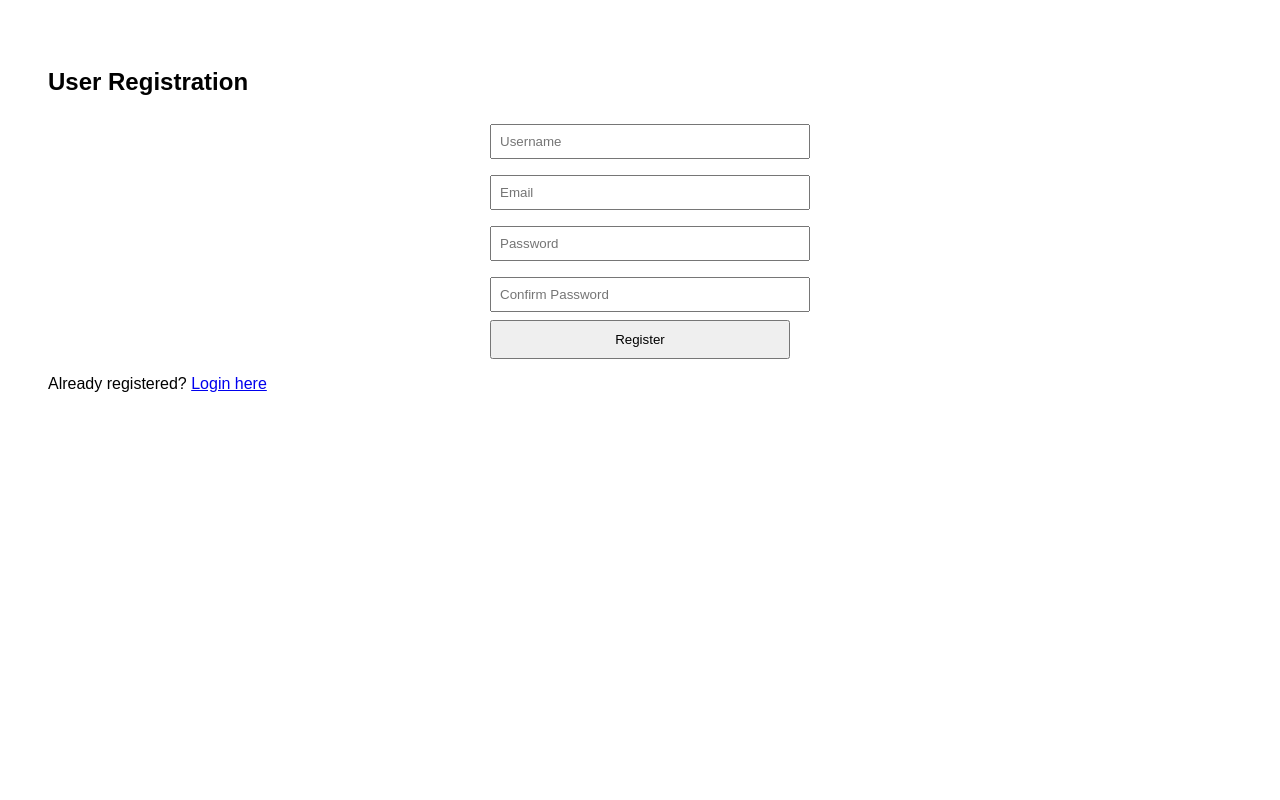
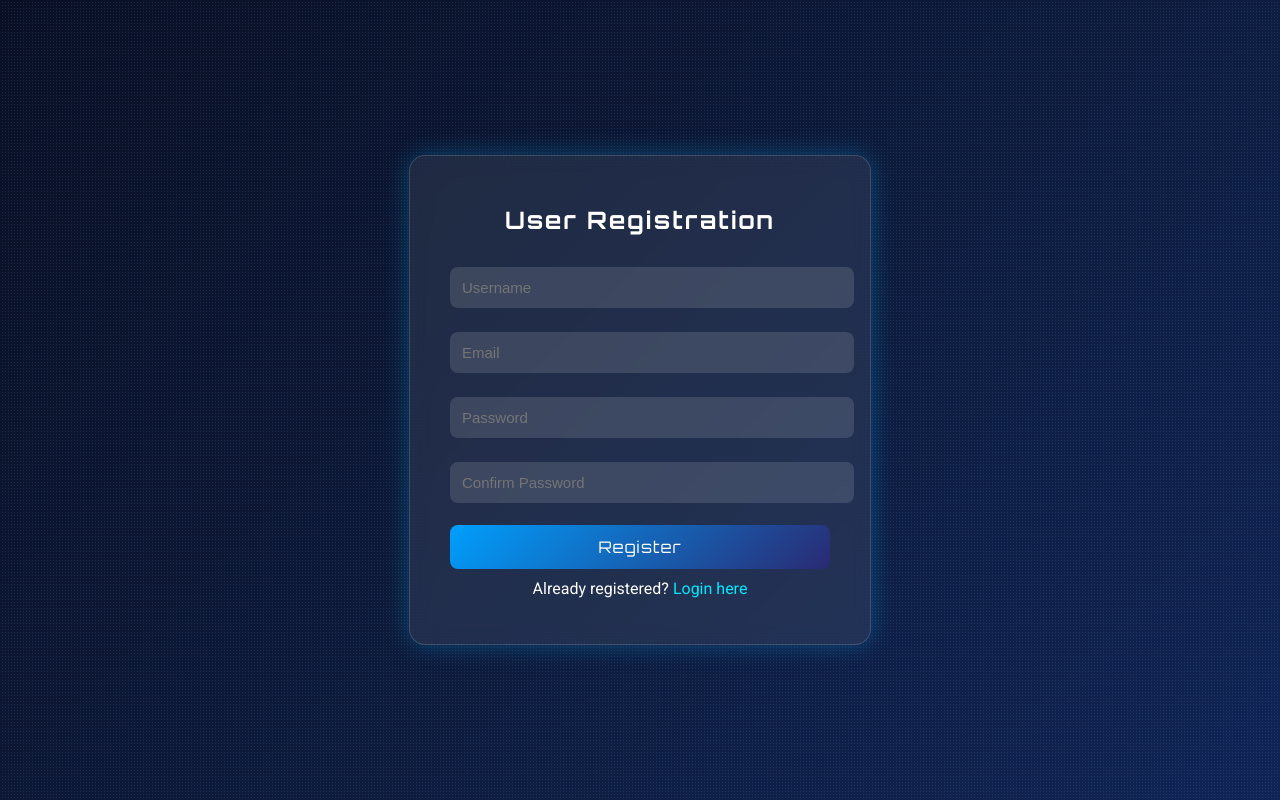
Before and after one commit to wzizheng5-crypto/MyWeb, a website: page index.html in a window 1280 px wide. Drawn offline with Linux system fonts and the light colour scheme.

Commit message:
Update code

```diff
--- a/index.html
+++ b/index.html
@@ -3,15 +3,125 @@
 <head>
     <meta charset="UTF-8">
     <title>Sign Up</title>
+
+    <!-- Google Fonts -->
+    <link href="https://fonts.googleapis.com/css2?family=Orbitron:wght@400;700&family=Roboto&display=swap" rel="stylesheet">
+
     <style>
-        body { font-family: Arial; padding: 40px; }
-        form { width: 300px; margin: auto; }
-        input { width: 100%; padding: 8px; margin: 8px 0; }
-        button { width: 100%; padding: 10px; }
+        body {
+            margin: 0;
+            height: 100vh;
+            background: linear-gradient(135deg, #0a0f24, #0e1a3a, #112455);
+            font-family: 'Roboto', sans-serif;
+            display: flex;
+            justify-content: center;
+            align-items: center;
+            color: white;
+            overflow: hidden;
+        }
+
+        /* 背景粒子 */
+        .particles {
+            position: fixed;
+            top: 0; left: 0;
+            width: 100%; height: 100%;
+            background-image: radial-gradient(#4fc3f7 1px, transparent 1px);
+            background-size: 3px 3px;
+            opacity: 0.15;
+            z-index: -1;
+            animation: moveParticles 20s linear infinite;
+        }
+
+        @keyframes moveParticles {
+            from { background-position: 0 0; }
+            to { background-position: 1000px 1000px; }
+        }
+
+        /* 玻璃卡片效果 */
+        .card {
+            width: 380px;
+            padding: 30px 40px;
+            background: rgba(255, 255, 255, 0.08);
+            backdrop-filter: blur(10px);
+            border-radius: 16px;
+            border: 1px solid rgba(255, 255, 255, 0.15);
+            box-shadow: 0 0 25px rgba(0, 180, 255, 0.3);
+            animation: fadeIn 1.5s ease;
+        }
+
+        @keyframes fadeIn {
+            from { opacity: 0; transform: translateY(20px); }
+            to { opacity: 1; transform: translateY(0); }
+        }
+
+        h2 {
+            font-family: 'Orbitron', sans-serif;
+            text-align: center;
+            margin-bottom: 20px;
+            letter-spacing: 2px;
+        }
+
+        /* 输入框 */
+        input {
+            width: 100%;
+            padding: 12px;
+            margin: 12px 0;
+            border-radius: 8px;
+            border: none;
+            outline: none;
+            background: rgba(255, 255, 255, 0.12);
+            color: white;
+            font-size: 15px;
+            transition: 0.3s;
+        }
+
+        input:focus {
+            box-shadow: 0 0 12px #00eaff;
+            background: rgba(255,255,255,0.2);
+        }
+
+        /* 按钮 */
+        button {
+            width: 100%;
+            padding: 12px;
+            margin-top: 10px;
+            border: none;
+            border-radius: 8px;
+            background: linear-gradient(135deg, #009ffd, #2a2a72);
+            color: white;
+            font-size: 16px;
+            cursor: pointer;
+            transition: 0.3s;
+            font-family: 'Orbitron', sans-serif;
+            letter-spacing: 1px;
+        }
+
+        button:hover {
+            background: linear-gradient(135deg, #00c6ff, #1d2671);
+            transform: scale(1.03);
+        }
+
+        p {
+            text-align: center;
+            margin-top: 10px;
+        }
+
+        a {
+            color: #00eaff;
+            text-decoration: none;
+        }
+
+        a:hover {
+            text-decoration: underline;
+        }
+
     </style>
 </head>
 <body>
 
+<div class="particles"></div>
+
+<div class="card">
     <h2>User Registration</h2>
 
     <form action="/register" method="POST">
@@ -23,6 +133,7 @@
     </form>
 
     <p>Already registered? <a href="/login">Login here</a></p>
+</div>
 
 </body>
 </html>
--- /dev/null
+++ b/style.css
@@ -0,0 +1,78 @@
+/* --- Global Dark Futuristic Theme --- */
+body {
+    margin: 0;
+    padding: 0;
+    font-family: 'Segoe UI', sans-serif;
+    background: radial-gradient(circle at top, #0a0f24, #000000);
+    height: 100vh;
+    display: flex;
+    justify-content: center;
+    align-items: center;
+    color: #00eaff;
+}
+
+/* Futuristic glass container */
+.container {
+    backdrop-filter: blur(8px);
+    background: rgba(15, 20, 40, 0.55);
+    border: 1px solid rgba(0, 255, 255, 0.2);
+    padding: 40px;
+    width: 350px;
+    border-radius: 14px;
+    box-shadow: 0 0 25px rgba(0, 255, 255, 0.15);
+    text-align: center;
+}
+
+/* Neon title */
+h2 {
+    margin-bottom: 20px;
+    color: #00eaff;
+    text-shadow: 0 0 12px #00eaff;
+}
+
+/* Input fields */
+input {
+    width: 100%;
+    padding: 12px;
+    margin: 12px 0;
+    border-radius: 6px;
+    background: #0b132b;
+    border: 1px solid #00eaff;
+    color: #00eaff;
+    outline: none;
+    font-size: 14px;
+}
+
+input:focus {
+    box-shadow: 0 0 12px #00eaff;
+}
+
+/* Neon glow button */
+button {
+    width: 100%;
+    padding: 12px;
+    margin-top: 20px;
+    background: #00eaff;
+    color: #000;
+    border: none;
+    border-radius: 6px;
+    font-size: 16px;
+    cursor: pointer;
+    font-weight: bold;
+    text-shadow: 0 0 10px #000;
+}
+
+button:hover {
+    background: #00c4d0;
+    box-shadow: 0 0 18px #00eaff;
+}
+
+/* Links */
+a {
+    color: #00eaff;
+    text-decoration: none;
+}
+
+a:hover {
+    text-decoration: underline;
+}
```
Also changed, not shown: login.html (+115 -4 lines). Lines whose indentation alone changed are shown as unchanged.
